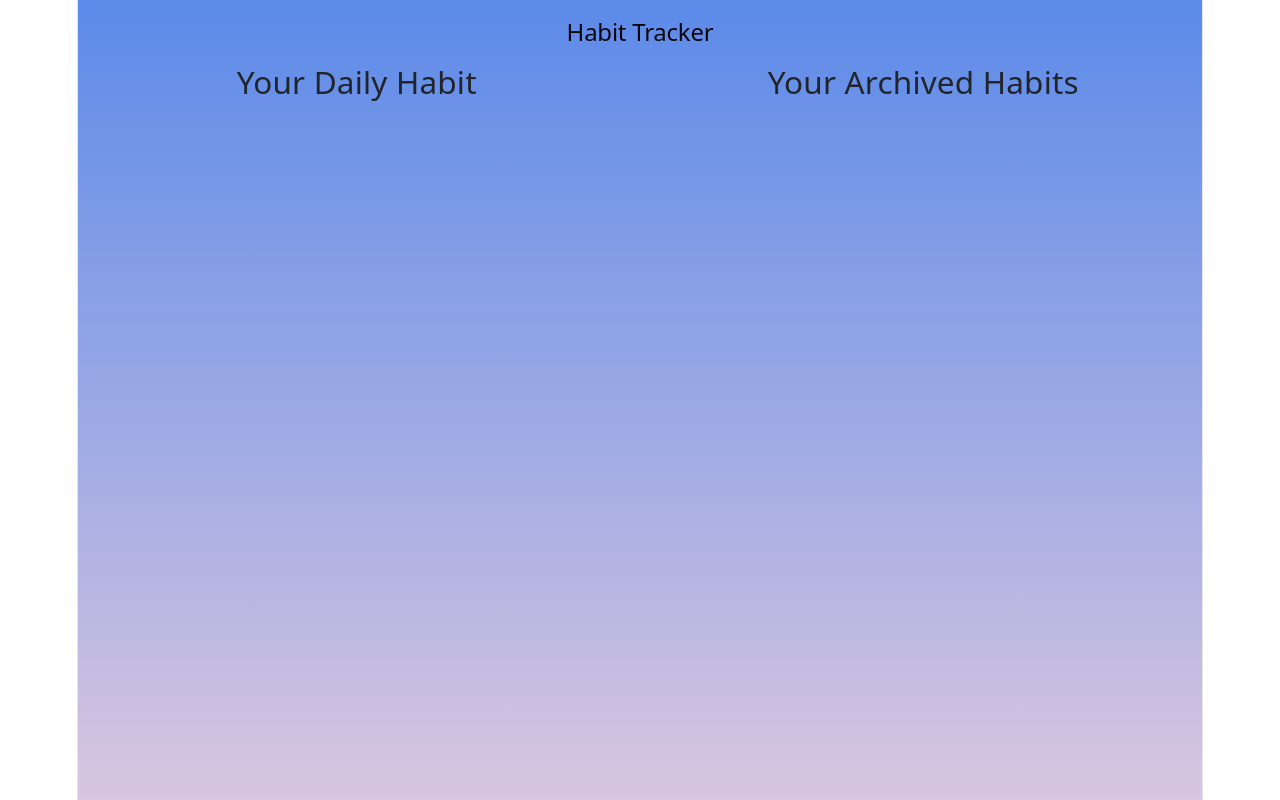
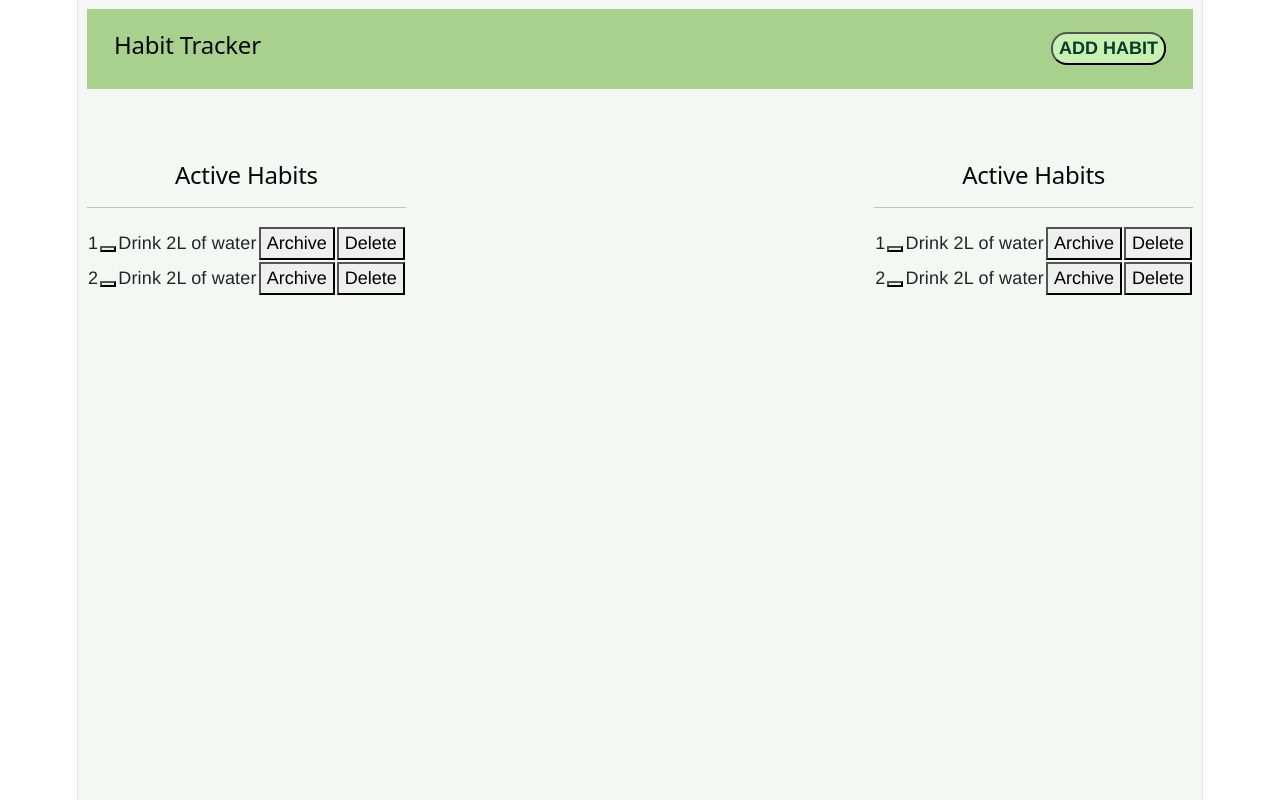
Before and after one commit to NischalBhatta/ht_client, a React (Vite) app: page / in a window 1280 px wide. Built offline with nearby package versions, Linux system fonts and the light colour scheme.

Commit message:
Added dummy dataset to show active and archived habit list

```diff
--- a/src/App.css
+++ b/src/App.css
@@ -1,4 +1,37 @@
+* {
+  font-family: "Franklin Gothic Medium", "Arial Narrow", Arial, sans-serif;
+}
+
 .wrapper {
-  background: linear-gradient(#5b8ae9, #d9c6e0);
+  background: #f5f7f4;
   min-height: 100vh;
 }
+
+.banner {
+  display: flex;
+  justify-content: space-between;
+  align-items: center;
+
+  padding: 1.2rem 1.5rem;
+
+  background: #a9d18e;
+}
+
+.add-habit-btn {
+  border-radius: 16px;
+  color: rgba(3, 52, 35, 0.969);
+  background: rgba(214, 255, 194, 0.682);
+  font-weight: 600;
+  transition: 0.1s ease-in-out;
+}
+.add-habit-btn:hover {
+  transform: translateY(-2px);
+  background: rgb(207, 230, 190);
+}
+
+.habit-list {
+  display: flex;
+  justify-content: space-between;
+  align-items: center;
+  margin-top: 4rem;
+}
--- a/src/App.jsx
+++ b/src/App.jsx
@@ -1,26 +1,83 @@
 import "./App.css";
-import HabitList from "./components/habitList.jsx";
-import ArchiveList from "./components/ArchiveList.jsx";
+import HabitList from "./components/HabitList.jsx";
+// import Streak from "./components/Streak.jsx";
+
+import React, { useState } from "react";
 
 function App() {
+  const [habitList, setHabitList] = useState([
+    {
+      _id: "1",
+      name: "Drink 2L of water",
+      type: "active",
+      isCompleted: true,
+    },
+    {
+      _id: "2",
+      name: "Read 20 minutes",
+      type: "active",
+      isCompleted: false,
+    },
+    {
+      _id: "3",
+      name: "Drink 2L of water",
+      type: "active",
+      isCompleted: true,
+    },
+    {
+      _id: "4",
+      name: "Read 20 minutes",
+      type: "active",
+      isCompleted: false,
+    },
+  ]);
+
+  const activeHabits = habitList.filter((habit) => habit.isCompleted);
+  const archiveHabits = habitList.filter((habit) => !habit.isCompleted);
+
+  const handleArchiveToggle = (id) => {
+    setHabitList((currentList) =>
+      currentList.map((habit) =>
+        habit._id === id
+          ? {
+              ...habit,
+              isArchived: !habit.isArchived,
+            }
+          : habit,
+      ),
+    );
+  };
+
+  const handleDeleteButton = (id) => {
+    if (window.confirm("Are you sure you want to delete this habit?")) {
+      setHabitList((currentList) =>
+        currentList.filter((habit) => habit._id !== id),
+      );
+    }
+  };
   return (
     <>
       <div className="wrapper">
         <div className="container p-2">
-          {/* Title */}
-          <h2 className="text-center p-2">Habit Tracker</h2>
-          <div className="row">
-            {/* Habit List */}
-            <div className="col-6">
-              <HabitList />
+          {/* Banner */}
+          <header className="banner">
+            <div className="app-title">
+              <h2>Habit Tracker</h2>
             </div>
-            <div className="col-6">
-              {/* Archive List */}
-              <ArchiveList />
+            <div className="add-habit">
+              <button className="add-habit-btn">ADD HABIT</button>
             </div>
-          </div>
+          </header>
 
-          {/* Streak/HeatMap */}
+          {/* Habit List */}
+          <HabitList
+            activeHabits={activeHabits}
+            archiveHabits={archiveHabits}
+            handleArchiveToggle={handleArchiveToggle}
+          />
+
+          {/* Habit Streak  */}
+          {/* <Streak /> */}
         </div>
       </div>
     </>
--- a/src/components/ArchiveList.jsx
+++ /dev/null
@@ -1,11 +0,0 @@
-import React, { useState } from "react";
-
-const archiveList = () => {
-  return (
-    <>
-      <h3>Your Archived Habits</h3>
-    </>
-  );
-};
-
-export default archiveList;
--- a/src/components/habitList.jsx
+++ b/src/components/habitList.jsx
@@ -1,11 +1,87 @@
 import React, { useState } from "react";
 
-const habitList = () => {
+export const HabitList = ({
+  activeHabits,
+  archivedHabits,
+  handleToggleComplete,
+  handleArchiveToggle,
+  handleDelete,
+}) => {
   return (
-    <>
-      <h3>Your Daily Habit</h3>
-    </>
+    <div className="habit-list">
+      {/* active habits */}
+      <div className="active-table">
+        <div className="table-header">
+          <h2>Active Habits</h2>
+
+          <hr />
+        </div>
+        <div>
+          <table className="active-list">
+            {activeHabits.map((item, i) => (
+              <tbody>
+                <tr key={item._id}>
+                  <td>{i + 1}</td>
+                  <td>
+                    <button
+                      type="checkbox"
+                      className="handleToggleButton"
+                      value={item._id}
+                      id=""
+                    ></button>
+                  </td>
+                  <td>{item.name}</td>
+                  <td>
+                    <button className="handleArchiveButton">Archive</button>
+                  </td>
+                  <td>
+                    <button className="handleArchiveButton">Delete</button>
+                  </td>
+                </tr>
+                <tr></tr>
+              </tbody>
+            ))}
+          </table>
+        </div>
+      </div>
+
+      {/* archived habits */}
+      <div className="active-table">
+        <div className="table-header">
+          <h2>Active Habits</h2>
+
+          <hr />
+        </div>
+        <div>
+          <table className="active-list">
+            {activeHabits.map((item, i) => (
+              <tbody>
+                <tr key={item._id}>
+                  <td>{i + 1}</td>
+                  <td>
+                    <button
+                      type="checkbox"
+                      className="handleToggleButton"
+                      value={item._id}
+                      id=""
+                    ></button>
+                  </td>
+                  <td>{item.name}</td>
+                  <td>
+                    <button className="handleArchiveButton">Archive</button>
+                  </td>
+                  <td>
+                    <button className="handleArchiveButton">Delete</button>
+                  </td>
+                </tr>
+                <tr></tr>
+              </tbody>
+            ))}
+          </table>
+        </div>
+      </div>
+    </div>
   );
 };
 
-export default habitList;
+export default HabitList;
```
